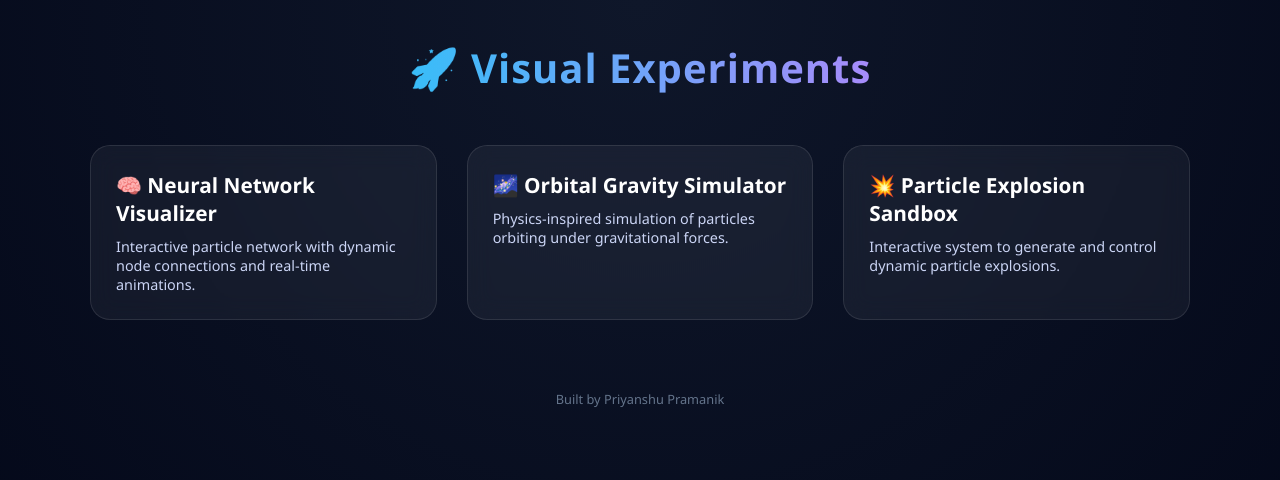
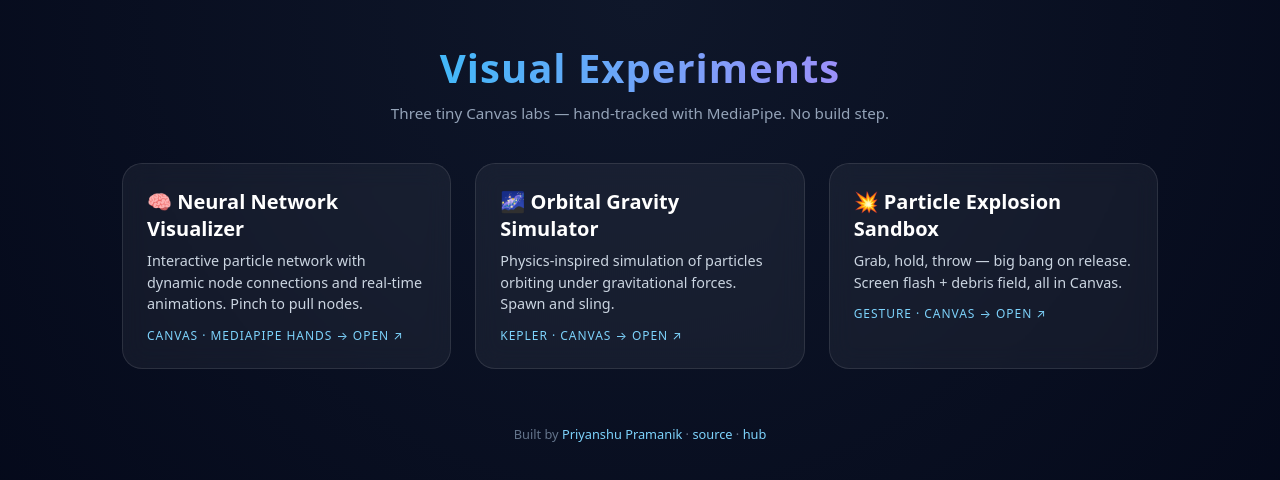
Before and after one commit to Alexisontheway/visual-experiments, a plain HTML site: page index.html in a window 1280 px wide. Drawn offline with Linux system fonts and the light colour scheme.

Commit message:
fix(landing): utf8 emojis, a11y anchors, meta + footer links

```diff
--- a/index.html
+++ b/index.html
@@ -3,124 +3,51 @@
 <head>
   <meta charset="UTF-8" />
   <meta name="viewport" content="width=device-width, initial-scale=1.0"/>
-  <title>Visual Experiments</title>
-
+  <meta name="description" content="Three hand-tracked Canvas experiments — neural net, orbital gravity, explosion sandbox. Vanilla JS + MediaPipe Hands."/>
+  <title>Visual Experiments — Priyanshu Pramanik</title>
   <style>
-    * {
-      margin: 0;
-      padding: 0;
-      box-sizing: border-box;
-      font-family: 'Segoe UI', sans-serif;
-    }
-
-    body {
-      background: radial-gradient(circle at top, #0f172a, #020617);
-      color: #fff;
-      min-height: 100vh;
-      display: flex;
-      flex-direction: column;
-      align-items: center;
-    }
-
-    h1 {
-      margin-top: 40px;
-      font-size: 2.5rem;
-      letter-spacing: 1px;
-      background: linear-gradient(90deg, #38bdf8, #a78bfa);
-      -webkit-background-clip: text;
-      -webkit-text-fill-color: transparent;
-    }
-
-    .container {
-      display: grid;
-      grid-template-columns: repeat(auto-fit, minmax(280px, 1fr));
-      gap: 30px;
-      padding: 50px;
-      width: 100%;
-      max-width: 1200px;
-    }
-
-    .card {
-      background: rgba(255, 255, 255, 0.05);
-      border-radius: 20px;
-      padding: 25px;
-      backdrop-filter: blur(12px);
-      border: 1px solid rgba(255,255,255,0.1);
-      transition: 0.3s ease;
-      cursor: pointer;
-      position: relative;
-      overflow: hidden;
-    }
-
-    .card:hover {
-      transform: translateY(-10px) scale(1.02);
-      box-shadow: 0 0 25px rgba(56, 189, 248, 0.3);
-    }
-
-    .card h2 {
-      margin-bottom: 10px;
-      font-size: 1.3rem;
-    }
-
-    .card p {
-      font-size: 0.9rem;
-      color: #cbd5f5;
-    }
-
-    .card::before {
-      content: "";
-      position: absolute;
-      inset: 0;
-      background: linear-gradient(120deg, transparent, rgba(255,255,255,0.2), transparent);
-      opacity: 0;
-      transition: 0.5s;
-    }
-
-    .card:hover::before {
-      opacity: 1;
-    }
-
-    footer {
-      margin: 20px;
-      font-size: 0.8rem;
-      color: #64748b;
-    }
-
+    *{margin:0;padding:0;box-sizing:border-box}
+    body{font-family:system-ui,-apple-system,Segoe UI,sans-serif;background:radial-gradient(circle at top,#0f172a,#020617);color:#fff;min-height:100vh;display:flex;flex-direction:column;align-items:center}
+    header{margin-top:40px;text-align:center;padding:0 20px}
+    h1{font-size:2.5rem;letter-spacing:1px;background:linear-gradient(90deg,#38bdf8,#a78bfa);-webkit-background-clip:text;-webkit-text-fill-color:transparent}
+    header p{margin-top:8px;color:#94a3b8;font-size:.95rem}
+    .container{display:grid;grid-template-columns:repeat(auto-fit,minmax(280px,1fr));gap:24px;padding:40px 32px;width:100%;max-width:1100px}
+    .card{display:block;text-decoration:none;color:inherit;background:rgba(255,255,255,.05);border-radius:20px;padding:24px;backdrop-filter:blur(12px);border:1px solid rgba(255,255,255,.1);transition:.3s ease;position:relative;overflow:hidden}
+    .card:hover{transform:translateY(-8px) scale(1.015);box-shadow:0 0 28px rgba(56,189,248,.28);border-color:rgba(56,189,248,.35)}
+    .card h2{margin-bottom:8px;font-size:1.25rem}
+    .card p{font-size:.9rem;color:#cbd5e1;line-height:1.5}
+    .card .meta{margin-top:12px;font-size:.75rem;letter-spacing:.08em;text-transform:uppercase;color:#7dd3fc}
+    .card::before{content:"";position:absolute;inset:0;background:linear-gradient(120deg,transparent,rgba(255,255,255,.14),transparent);opacity:0;transition:.5s}
+    .card:hover::before{opacity:1}
+    footer{margin:16px 20px 28px;font-size:.8rem;color:#64748b;text-align:center}
+    footer a{color:#7dd3fc;text-decoration:none}
+    footer a:hover{text-decoration:underline}
   </style>
 </head>
-
 <body>
-
-  <h1>🚀 Visual Experiments</h1>
-
+  <header>
+    <h1>Visual Experiments</h1>
+    <p>Three tiny Canvas labs — hand-tracked with MediaPipe. No build step.</p>
+  </header>
   <div class="container">
-
-    <div class="card" onclick="openProject('neural-network-visualizer')">
+    <a class="card" href="neural-network-visualizer/index.html">
       <h2>🧠 Neural Network Visualizer</h2>
-      <p>Interactive particle network with dynamic node connections and real-time animations.</p>
-    </div>
-
-    <div class="card" onclick="openProject('orbital-gravity-simulator')">
+      <p>Interactive particle network with dynamic node connections and real-time animations. Pinch to pull nodes.</p>
+      <div class="meta">canvas · mediapipe hands → open ↗</div>
+    </a>
+    <a class="card" href="orbital-gravity-simulator/index.html">
       <h2>🌌 Orbital Gravity Simulator</h2>
-      <p>Physics-inspired simulation of particles orbiting under gravitational forces.</p>
-    </div>
-
-    <div class="card" onclick="openProject('particle-explosion-sandbox')">
+      <p>Physics-inspired simulation of particles orbiting under gravitational forces. Spawn and sling.</p>
+      <div class="meta">kepler · canvas → open ↗</div>
+    </a>
+    <a class="card" href="particle-explosion-sandbox/index.html">
       <h2>💥 Particle Explosion Sandbox</h2>
-      <p>Interactive system to generate and control dynamic particle explosions.</p>
-    </div>
-
+      <p>Grab, hold, throw — big bang on release. Screen flash + debris field, all in Canvas.</p>
+      <div class="meta">gesture · canvas → open ↗</div>
+    </a>
   </div>
-
   <footer>
-    Built by Priyanshu Pramanik
+    Built by <a href="https://github.com/Alexisontheway">Priyanshu Pramanik</a> · <a href="https://github.com/Alexisontheway/visual-experiments">source</a> · <a href="https://alexisontheway.github.io/visual-experiments/">hub</a>
   </footer>
-
-  <script>
-    function openProject(folder) {
-      window.location.href = folder + "/index.html";
-    }
-  </script>
-
 </body>
 </html>
```
